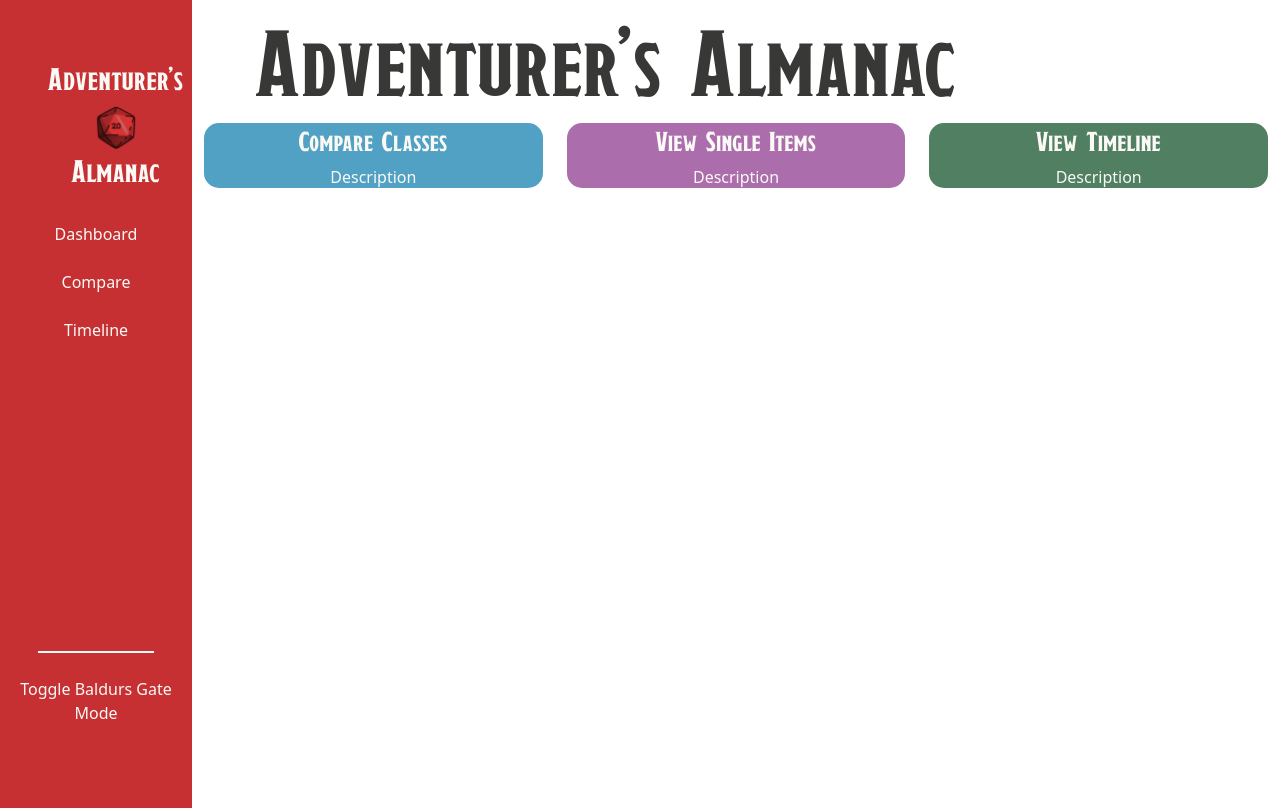
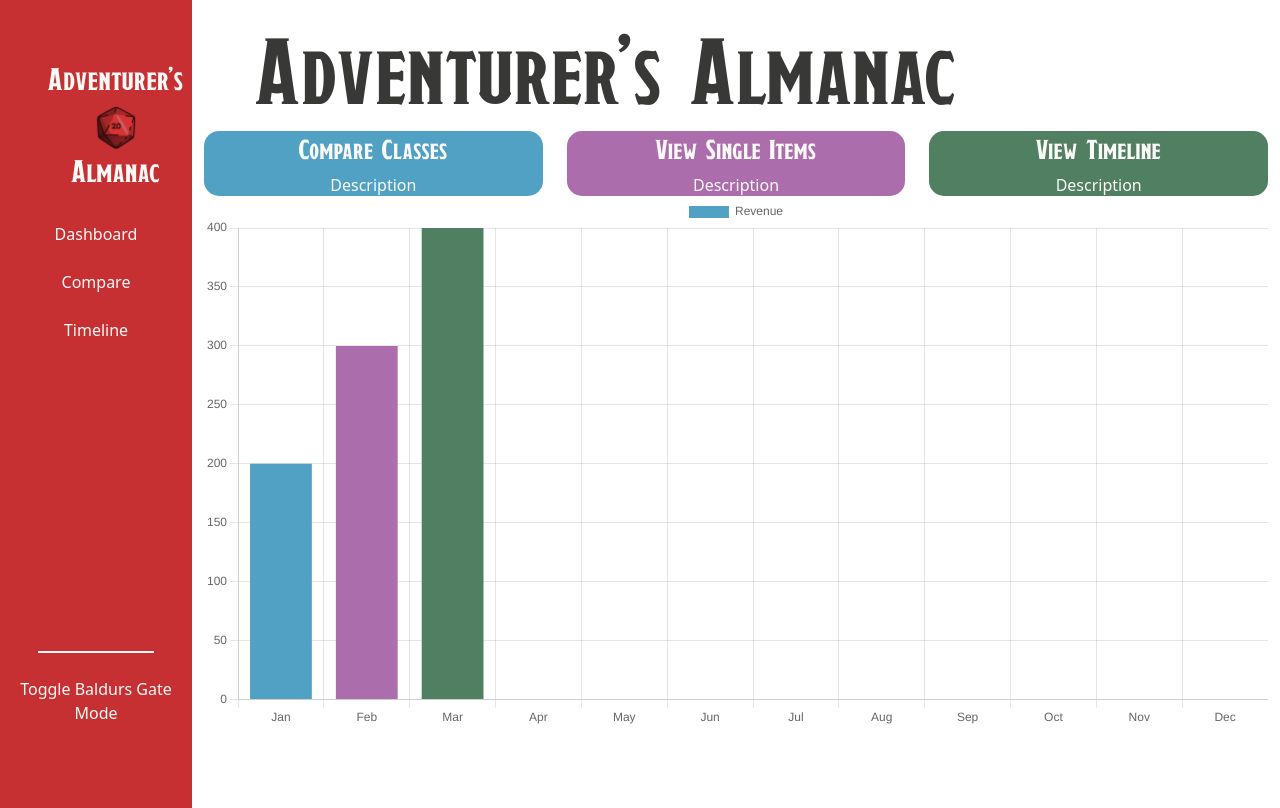
Before and after one commit to KurtSchwimmbacher/DV200ReactApplication, a React (Create React App) app in the folder dndstats/: page / in a window 1280 px wide. Built offline with nearby package versions, Linux system fonts and the light colour scheme.

Commit message:
add chart.js and bargraph
add chart.js dependency and bar graph component

```diff
--- a/dndstats/package.json
+++ b/dndstats/package.json
@@ -9,8 +9,10 @@
     "axios": "^1.6.7",
     "bootstrap": "^5.3.3",
     "boxicons": "^2.1.4",
+    "chart.js": "^4.4.2",
     "react": "^18.2.0",
     "react-bootstrap": "^2.10.1",
+    "react-chartjs-2": "^5.2.0",
     "react-dom": "^18.2.0",
     "react-router-dom": "^6.22.2",
     "react-scripts": "5.0.1",
--- a/dndstats/src/App.css
+++ b/dndstats/src/App.css
@@ -12,7 +12,7 @@ body{
   font-family: titleFont;
   font-size: 96px;
   font-weight: 400;
-  margin-top: 0;
+  margin-top: -100vh;
   color: #383937;
 }
 
--- /dev/null
+++ b/dndstats/src/components/BarGraph.js
@@ -0,0 +1,33 @@
+import "../App.css"
+import Container from 'react-bootstrap/Container';
+import Row from 'react-bootstrap/Row';
+import Col from 'react-bootstrap/Col';
+
+// import chart.js
+import { Chart as ChartJS } from "chart.js/auto";
+import { Bar, Line, Pie } from "react-chartjs-2";
+
+
+function BarGraph() {
+  return (
+    <Bar
+        data={{
+            labels: ["Jan","Feb","Mar","Apr","May","Jun","Jul","Aug","Sep","Oct","Nov","Dec"],
+            datasets:[
+                {
+                  label: "Revenue",
+                  data:[200,300,400],
+                  backgroundColor: [
+                    '#51A1C5',
+                    '#AB6DAC',
+                    '#507F62'
+                  ],
+                },
+            ]
+
+        }}
+    />
+  );
+}
+
+export default BarGraph;
--- a/dndstats/src/components/Navbar.css
+++ b/dndstats/src/components/Navbar.css
@@ -21,7 +21,8 @@
 }
 
 .navbar{
-    position: absolute !important;
+    position: sticky !important;
+    top: 0;
     width: 15%;
     height: 104vh;
     margin-top: -3vh;
--- a/dndstats/src/pages/Dashboard.js
+++ b/dndstats/src/pages/Dashboard.js
@@ -6,6 +6,9 @@ import HeaderBtn from "../components/HeaderBtn";
 import Container from 'react-bootstrap/Container';
 import Row from 'react-bootstrap/Row';
 import Col from 'react-bootstrap/Col';
+
+// import graphs
+import BarGraph from "../components/BarGraph";
 
 function Dashboard(){
     return(
@@ -18,6 +21,11 @@ function Dashboard(){
                     <Col><HeaderBtn where="ViewSingle" /></Col>
                     <Col><HeaderBtn where = "ViewTimeline" /></Col>
                 </Row>
+                <Row>
+                    <Col>
+                    <BarGraph />
+                    </Col>
+                </Row>
             </Container>
         </>
     );
```
Also changed, not shown: dndstats/src/components/BentoGrid.css (added), dndstats/src/components/BentoGrid.js (added), 1 other file (tests, documents, lock files or other folders).
